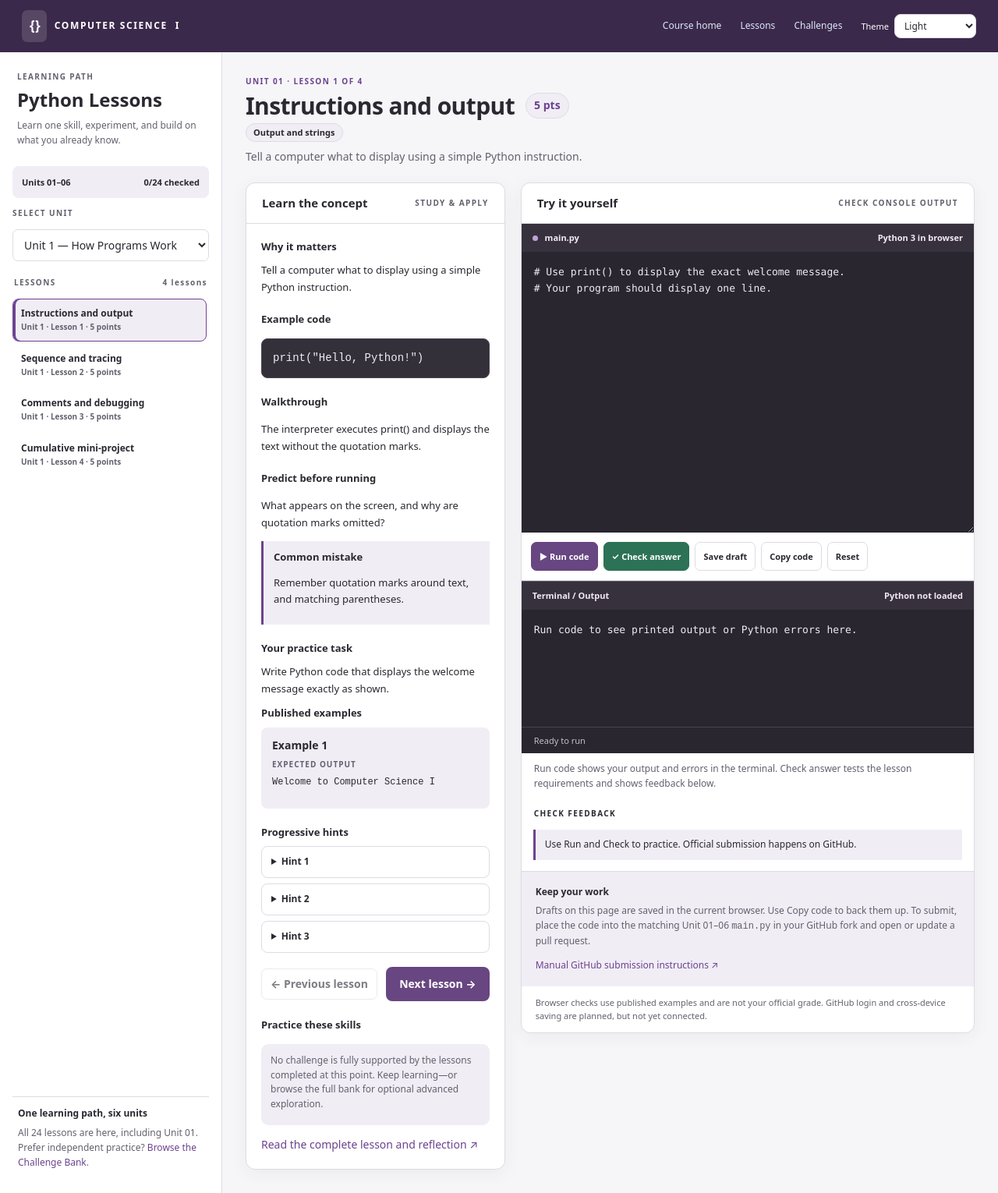
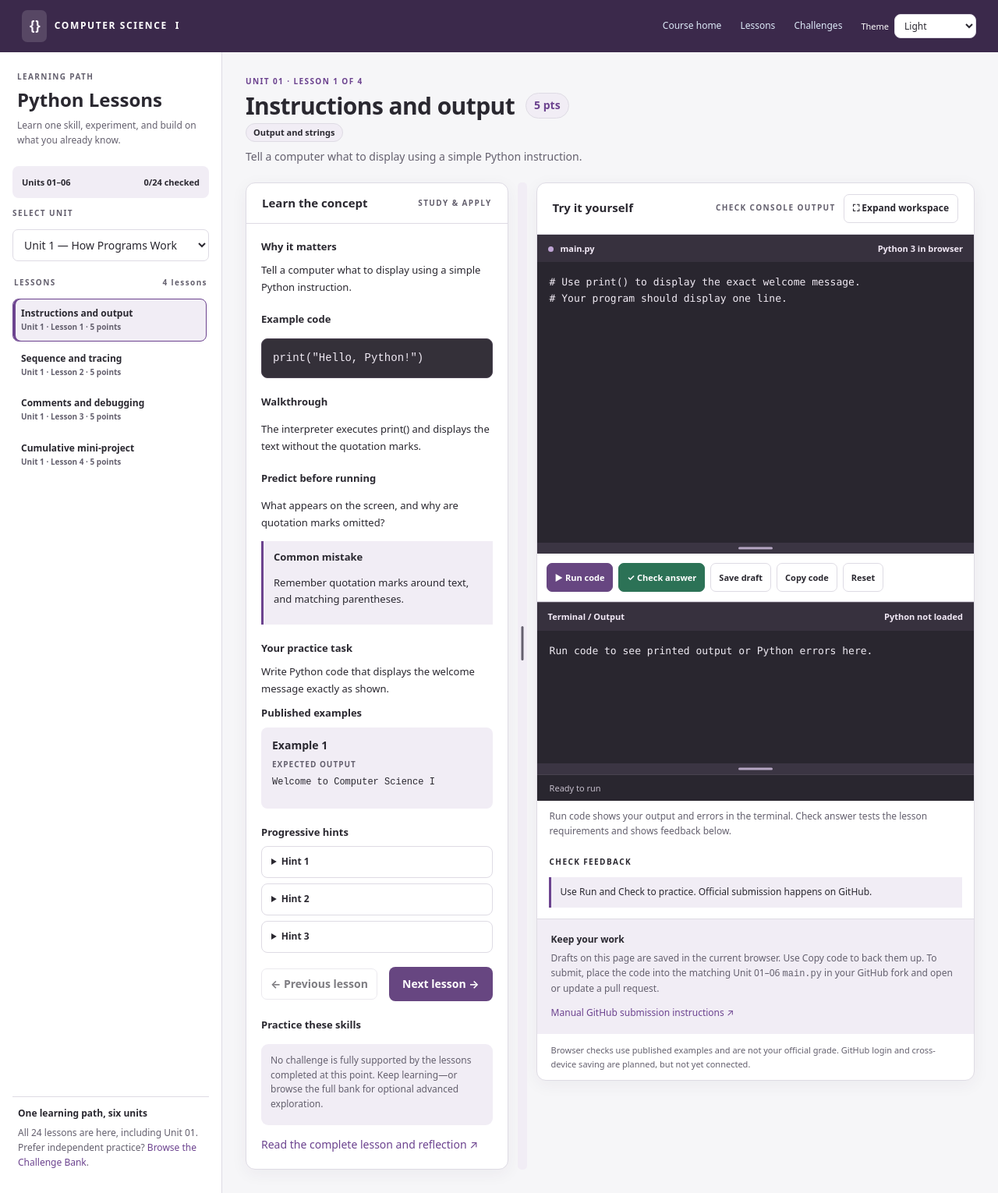
Before and after one commit to mswhitby/classroom, a Jekyll site: the page computer-science-1/units/index.html, which Jekyll copies as it is, in a window 1280 px wide. Shown: the whole page at 78% size. Built offline with Jekyll 4.4.1, drawn with Linux system fonts in a browser that asks for light colours.

Commit message:
Expose accessible resize handles and expand control for Python lesson workspace

```diff
--- a/computer-science-1/units/index.html
+++ b/computer-science-1/units/index.html
@@ -29,11 +29,32 @@
 @media(max-width:1100px){.grid{grid-template-columns:1fr}}
 @media(max-width:760px){.coding-workbench{grid-template-columns:1fr}.terminal-pane{border-left:0;border-top:1px solid #59505f}:root[data-theme] .coding-workbench #code{min-height:260px;height:300px}:root[data-theme] .terminal-pane #output{min-height:140px;max-height:320px}}
 
+
+/* Adjustable workspace: width between lesson and code; independent editor/output heights. */
+.grid{grid-template-columns:minmax(250px,var(--lesson-width,36%)) 12px minmax(0,1fr);gap:12px}
+.workspace-actions{display:flex;align-items:center;justify-content:flex-end;gap:10px;flex-wrap:wrap}
+#expand-workspace{font-size:12px;white-space:nowrap}
+.resize-width,.resize-height{touch-action:none;user-select:none;position:relative;background:var(--soft);border-radius:5px}
+.resize-width{cursor:col-resize;min-height:80px;align-self:stretch}
+.resize-width::after{content:"";position:absolute;width:3px;height:44px;left:50%;top:45%;transform:translateX(-50%);border-radius:3px;background:var(--muted)}
+.resize-height{height:14px;cursor:row-resize;flex:none;border-radius:0;background:#3b3543}
+.resize-height::after{content:"";position:absolute;width:44px;height:3px;top:50%;left:50%;transform:translate(-50%,-50%);border-radius:3px;background:#b6a7c4}
+.resize-width:hover,.resize-width:focus-visible{background:var(--hover);outline:2px solid var(--blue);outline-offset:1px}
+.resize-height:hover,.resize-height:focus-visible{background:#51435e;outline:2px solid var(--blue);outline-offset:-2px}
+body.workspace-resizing{user-select:none}
+:root[data-theme] .coding-workbench #code{height:var(--editor-height,360px);min-height:180px;resize:none}
+:root[data-theme] .terminal-pane #output{height:var(--terminal-height,170px);min-height:100px;max-height:none;flex:none}
+body.workspace-expanded{overflow:hidden}
+.workspace.is-expanded{position:fixed;inset:12px;z-index:2000;overflow:auto;max-width:none;margin:0;box-shadow:0 0 0 100vmax rgba(20,16,26,.65)}
+.workspace.is-expanded>.panel-heading{position:sticky;top:0;z-index:2;background:var(--panel)}
+@media(max-width:1100px){.grid{grid-template-columns:1fr}.resize-width{display:none}}
+@media(max-width:600px){.workspace-actions #mode-label{display:none}.workspace.is-expanded{inset:4px}.panel-heading{flex-wrap:wrap}}
+
 </style>
 <script defer src="../theme.js"></script><script defer src="../learning-map.js"></script>
 <script defer src="data-01.js"></script><script defer src="data-02.js"></script><script defer src="data-03.js"></script>
 <script defer src="data-04.js"></script><script defer src="data-05.js"></script><script defer src="data-06.js"></script>
-<script defer src="lessons-app.js?v=20261023-terminal"></script></head>
+<script defer src="lessons-app.js?v=20261023-resize"></script></head>
 <body><a class="skip" href="#main">Skip to lesson</a>
 <header class="top"><a class="logo" href="../"><span class="logo-icon">{ }</span> COMPUTER SCIENCE <b>I</b></a>
 <div class="top-right"><a href="../">Course home</a><a href="./" aria-current="page">Lessons</a><a href="../challenges/">Challenges</a><span class="theme-picker"><label for="theme">Theme</label><select id="theme" data-theme-select><option value="light">Light</option><option value="purple">Purple 💜</option><option value="dark">Dark</option><option value="dark-purple">Dark Purple</option></select></span></div></header>
@@ -49,7 +70,7 @@
 <div class="hero"><div class="eyebrow" id="unit-label">UNIT 02 · FOUNDATIONS</div>
 <div class="heading-line"><h2 id="title">Select a lesson</h2><span class="points" id="points">—</span></div>
 <div class="tags" id="concept-tag"></div><p class="subtitle" id="summary"></p></div>
-<div class="grid"><article class="panel instructions">
+<div class="grid"><article id="lesson-instructions" class="panel instructions">
 <div class="panel-heading"><h3>Learn the concept</h3><span>STUDY & APPLY</span></div>
 <div class="panel-content">
 <h4>Why it matters</h4><div id="lead" class="instructions-text"></div>
@@ -64,16 +85,19 @@
 <h4>Practice these skills</h4><div id="related-challenges" class="related-links" aria-label="Related coding challenges"></div>
 <a id="full-lesson" target="_blank" rel="noopener">Read the complete lesson and reflection ↗</a>
 </div></article>
-<section class="panel workspace"><div class="panel-heading"><h3>Try it yourself</h3><span id="mode-label">PYTHON WORKSPACE</span></div>
+<div id="workspace-divider" class="resize-width" role="separator" tabindex="0" aria-label="Resize lesson and coding area widths" aria-orientation="vertical" aria-controls="lesson-instructions coding-workspace" aria-valuemin="25" aria-valuemax="65" aria-valuenow="36" title="Drag left or right to resize. Use arrow keys, or double-click to reset."></div>
+<section id="coding-workspace" class="panel workspace"><div class="panel-heading"><h3>Try it yourself</h3><div class="workspace-actions"><span id="mode-label">PYTHON WORKSPACE</span><button id="expand-workspace" type="button" aria-pressed="false" aria-controls="coding-workspace">⛶ Expand workspace</button></div></div>
 <div class="coding-workbench">
 <div class="code-pane">
 <div class="editor-header"><span><span class="dot"></span> main.py</span><span>Python 3 in browser</span></div>
 <label class="sr-only" for="code">Python editor</label><textarea id="code" spellcheck="false" autocorrect="off" autocomplete="off" autocapitalize="off"></textarea>
+<div id="editor-height-divider" class="resize-height" role="separator" tabindex="0" aria-label="Resize code editor height" aria-orientation="horizontal" aria-controls="code" aria-valuemin="180" aria-valuemax="1400" aria-valuenow="360" title="Drag up or down to resize the editor. Arrow keys also work."></div>
 <div class="toolbar"><button id="run" class="primary" type="button">▶ Run code</button><button id="check" class="success" type="button">✓ Check answer</button><button id="save">Save draft</button><button id="copy">Copy code</button><button id="reset">Reset</button></div>
 </div>
 <section class="terminal-pane" aria-label="Python terminal">
 <div class="editor-header"><strong>Terminal / Output</strong><span id="runtime" role="status">Python not loaded</span></div>
 <pre id="output" tabindex="0" aria-label="Program output and Python errors" aria-live="polite">Run code to see printed output or Python errors here.</pre>
+<div id="terminal-height-divider" class="resize-height" role="separator" tabindex="0" aria-label="Resize terminal height" aria-orientation="horizontal" aria-controls="output" aria-valuemin="100" aria-valuemax="1000" aria-valuenow="170" title="Drag up or down to resize the terminal. Arrow keys also work."></div>
 <div id="run-status" role="status">Ready to run</div>
 </section>
 </div>
```
